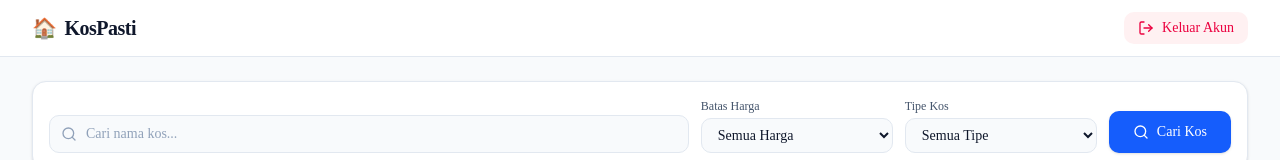
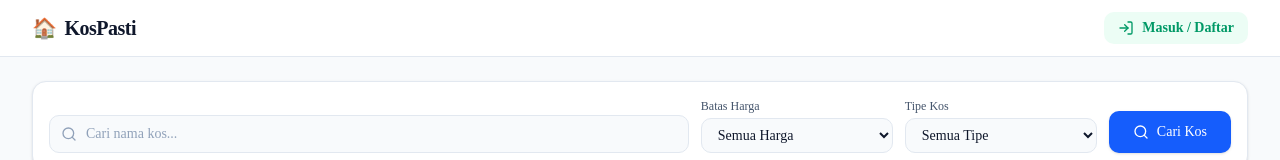
Before and after one commit to dimasferial05-ctrl/kospasti-web-app, a Next.js app: page / in a window 1280 px wide. Shown: the top 160 px of the page. Built offline with nearby package versions, Linux system fonts and the light colour scheme; no server answers; the database is empty.

Commit message:
fix(header): sesuaikan tampilan tombol login/logout berdasarkan status session cookie

```diff
--- a/src/app/layout.tsx
+++ b/src/app/layout.tsx
@@ -1,5 +1,6 @@
 import type { Metadata } from "next";
 import { Geist, Geist_Mono } from "next/font/google";
+import { cookies } from "next/headers";
 import { Header } from "@/components/shared/Header";
 import "./globals.css";
 
@@ -19,15 +20,19 @@ export const metadata: Metadata = {
     "Platform Web Pencarian Kos (PWA) yang memberikan kepastian ketersediaan kamar secara real-time dan effortless.",
 };
 
-export default function RootLayout({
+export default async function RootLayout({
   children,
 }: Readonly<{
   children: React.ReactNode;
 }>) {
+  const cookieStore = await cookies();
+  const userToken = cookieStore.get("user_token")?.value;
+  const isLoggedIn = Boolean(userToken);
+
   return (
     <html lang="id" className={`${geistSans.variable} ${geistMono.variable} h-full`}>
       <body className="bg-slate-50 text-slate-900 antialiased font-sans min-h-screen">
-        <Header />
+        <Header isLoggedIn={isLoggedIn} />
         {children}
       </body>
     </html>
--- a/src/components/shared/Header.tsx
+++ b/src/components/shared/Header.tsx
@@ -3,9 +3,13 @@
 import Link from "next/link";
 import { usePathname, useRouter } from "next/navigation";
 import { useState } from "react";
-import { LogOut, Loader2 } from "lucide-react";
+import { LogOut, Loader2, LogIn } from "lucide-react";
 
-export function Header() {
+interface HeaderProps {
+  isLoggedIn?: boolean;
+}
+
+export function Header({ isLoggedIn = false }: HeaderProps) {
   const pathname = usePathname();
   const router = useRouter();
   const [isLoggingOut, setIsLoggingOut] = useState(false);
@@ -45,6 +49,7 @@ export function Header() {
 
         {!isAuthPage && (
           <div className="flex items-center gap-3">
+            {isLoggedIn ? (
               <button
                 onClick={handleLogout}
                 disabled={isLoggingOut}
@@ -57,6 +62,15 @@ export function Header() {
                 )}
                 <span>{isLoggingOut ? "Keluar..." : "Keluar Akun"}</span>
               </button>
+            ) : (
+              <Link
+                href="/login"
+                className="flex items-center gap-2 px-3.5 py-1.5 text-sm font-semibold text-emerald-600 bg-emerald-50 hover:bg-emerald-100 rounded-lg transition-colors cursor-pointer"
+              >
+                <LogIn className="w-4 h-4" />
+                <span>Masuk / Daftar</span>
+              </Link>
+            )}
           </div>
         )}
       </div>
```
Also changed, not shown: 1 other file (tests, documents, lock files or other folders). Lines whose indentation alone changed are shown as unchanged.
